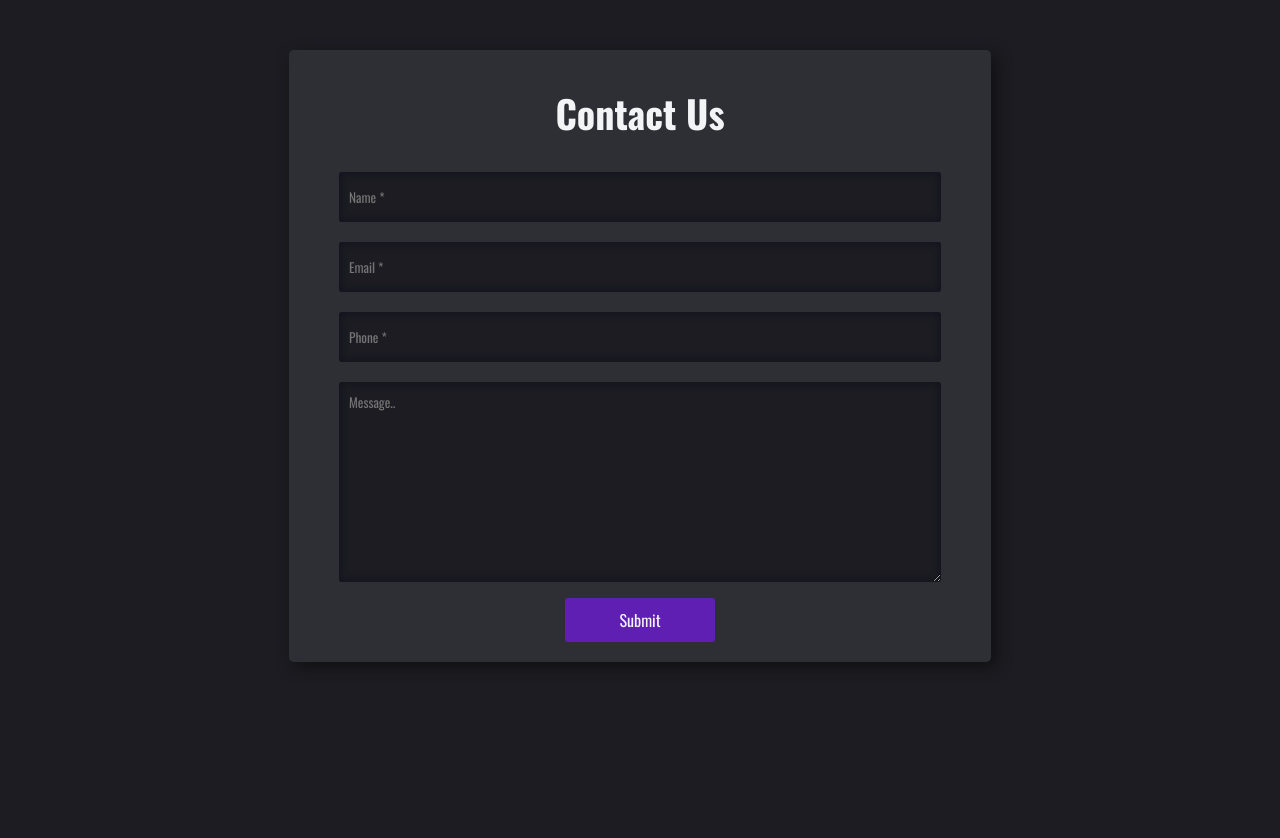
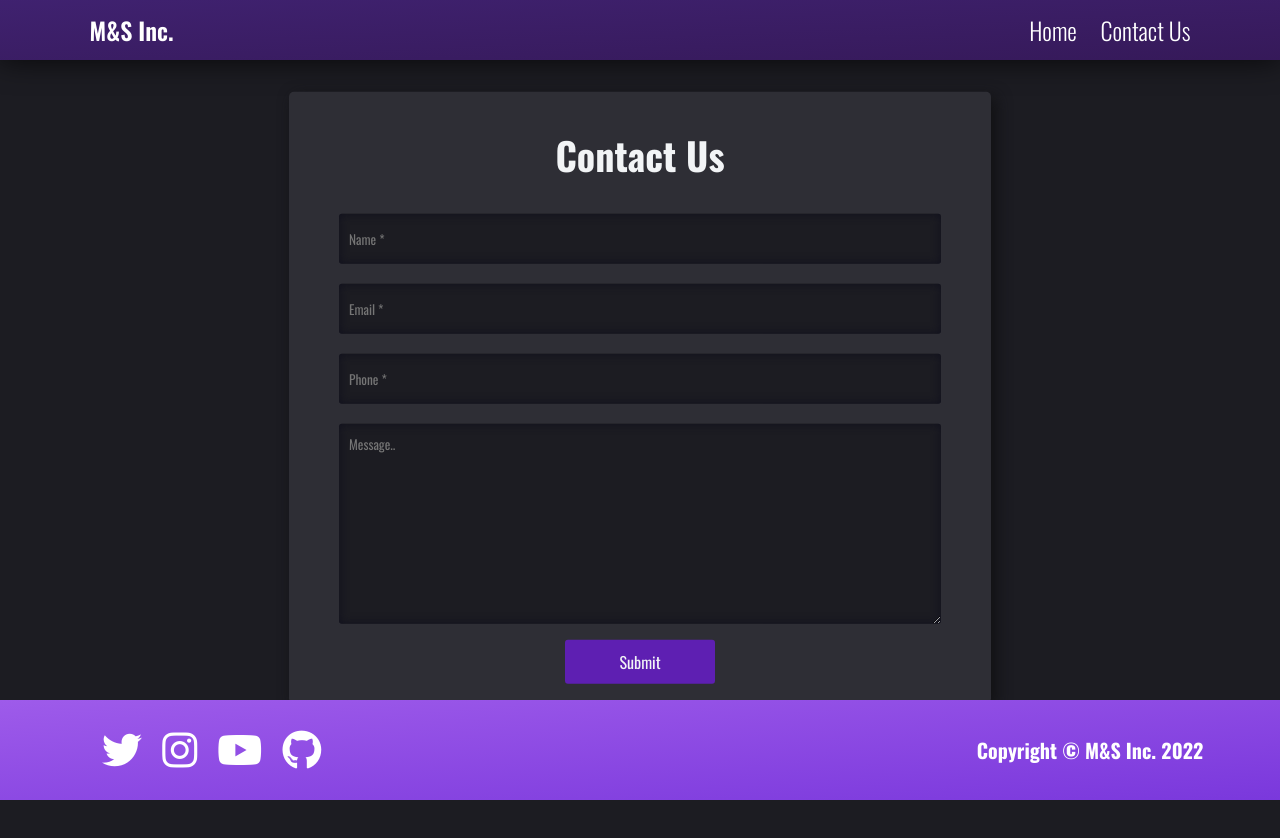
Before and after one commit to Apricosma/my-dev-team, a plain HTML site: page contact.html in a window 1280 px wide. After the commit the page ends 800 px from the top, so only its background shows below. Drawn offline with nearby package versions, Linux system fonts and the light colour scheme.

Commit message:
Fix contact page and footer on both pages

```diff
--- a/assets/style/contact.css
+++ b/assets/style/contact.css
@@ -20,6 +20,74 @@ body {
     margin-inline: auto;
 }
 
+/* - - - - - - - - - - - - -
+        HEADER
+- - - - - - - - - - - - - - */
+
+.title {
+    user-select: none;
+}
+
+.title, a {
+    font-size: 24px;
+    height: 60px;
+    font-weight: 600;
+    color: #000000;
+    font-family: inherit;
+    line-height: 60px;
+    text-decoration: none;
+}
+
+header a {
+    font-size: 24px;
+    font-weight: 300;
+    position: relative;
+    padding: 1px 0;
+}
+
+header a::after {
+    content: '';
+    position: absolute;
+    bottom: 0;
+    left: 0;
+    width: 100%;
+    height: 2px;
+    background-color: #fff;
+    opacity: 0;
+    transition: opacity 0.3s, transform 0.3s;
+  }
+
+:hover::after, header a:focus::after {
+    opacity: 1;
+    transform: translate3d(0, 1px, 0);
+}
+
+header a, .title {
+    color: #fff;
+}
+
+li {
+    display: inline;
+    overflow: auto;
+    margin-left: 20px;
+}
+
+/* Adds margin between all elements inside */
+header > * {
+    margin: 0 7vw;
+}
+
+header {
+    width: 100%;
+    display: flex;
+    background: linear-gradient(to top left, #54169b75, #6928cb75);
+    box-shadow: 0px 0px 30px rgba(0, 0, 0, 0.75);
+    overflow: hidden;
+    position: absolute;
+    top: 0;
+    justify-content: space-between;
+}
+
 
 /* - - - - - - - - - - - - - - */
 /* Form                        */
@@ -28,7 +96,7 @@ body {
 .form-section {
     margin: auto;
     width: 50%;
-    margin-top: 50px;
+    transform: translate(0, 15%);
     background-color: #2e2e35;
     padding: 25px 50px;
     box-shadow: 5px 5px 15px #111113;
@@ -100,3 +168,56 @@ input[type=button]:hover {
         width: 90%;
     }
 }
+
+.form-container {
+    height: 80vh;
+}
+
+/* - - - - - - - - - - - - -
+        FOOTER
+- - - - - - - - - - - - - - */
+
+footer {
+    /* padding: 20px 0 30px; */
+    background: linear-gradient(to bottom right, #9e5bea, #7a38dc);
+    display: flex;
+    justify-content: space-between;
+    align-items: center;
+    position: absolute;
+    bottom: 0;
+    width: 100%;
+}
+
+footer h2 {
+    padding: 10px 0;
+}
+
+.social {
+    margin-left: 6vw;
+}
+
+.social a {
+    margin: 0 0.4vw;
+    font-size: 40px;
+    text-decoration: none;
+}
+
+#copyright {
+    font-size: 20px;
+    text-align: right;
+    margin-right: 6vw;
+
+}
+
+.fa-brands, #copyright {
+    color: #fff;
+    transition: 0.1s ease-in-out;
+    font-style: none;
+    padding: 30px 0;
+
+}
+
+.fa-brands:hover {
+    color: #fff;
+    filter: drop-shadow(0 0 5px #777);
+}
--- a/assets/style/index.css
+++ b/assets/style/index.css
@@ -133,7 +133,7 @@ header {
 - - - - - - - - - - - - - - */
 
 footer {
-    padding: 20px 0 30px;
+    /* padding: 20px 0 30px; */
     background: linear-gradient(to bottom right, #9e5bea, #7a38dc);
     display: flex;
     justify-content: space-between;
@@ -269,7 +269,7 @@ footer h2 {
 .card p {
     margin: 1px 0;
     font-size: 24px;
-    background-color: rgb(148, 79, 144);
+    background-color: #9e5bea;
     box-shadow: 5px 5px 10px #1b1b20;
     color: var(--app-font-color);
     padding-left: 7px;
--- a/contact.html
+++ b/contact.html
@@ -10,13 +10,24 @@
         <link rel="preconnect" href="https://fonts.googleapis.com">
         <link rel="preconnect" href="https://fonts.gstatic.com" crossorigin>
         <link href="https://fonts.googleapis.com/css2?family=Oswald:wght@200;300;400;500;600;700&display=swap" rel="stylesheet">
+        <link rel="stylesheet" href="https://cdnjs.cloudflare.com/ajax/libs/font-awesome/6.2.0/css/all.min.css" integrity="sha512-xh6O/CkQoPOWDdYTDqeRdPCVd1SpvCA9XXcUnZS2FmJNp1coAFzvtCN9BmamE+4aHK8yyUHUSCcJHgXloTyT2A==" crossorigin="anonymous" referrerpolicy="no-referrer">
         <title>My Dev Team</title>
         <link rel="stylesheet" type="text/css" href="assets/style/contact.css">
         <script src="assets/script/index.js" defer></script>
     </head>
     <body>
         <main>
-            <div class="container">
+            <header class="flexbox">
+                <p class="title">M&S Inc.</p>
+                <nav class="sidebar">
+                    <ul>
+                        <li><a id="underline-target" href="index.html">Home</a></li>
+                        <li><a id="underline-target" href="contact.html">Contact Us</a></li>
+                    </ul>
+                </nav>
+            </header>
+
+            <div class="container form-container">
                 <div class="flex">
                     <section class="form-section">
                         <h2>Contact Us</h2>
@@ -30,6 +41,29 @@
                     </section>
                 </div>
             </div>
+
+            <footer class="flexbox">
+                <div class="social">
+                    <ul>
+                        <li>
+                            <a href="https://twitter.com/djcatlol">
+                                <i class="fa-brands fa-twitter"></i>
+                            </a>
+                            <a href="https://instagram.com/djcatlol">
+                                <i class="fa-brands fa-instagram"></i>
+                            </a>
+                            <a href="https://youtube.com/c/djcat1">
+                                <i class="fa-brands fa-youtube"></i>
+                            </a>
+                            <a href="https://github.com/Apricosma">
+                                <i class="fa-brands fa-github"></i>
+                            </a>
+                        </li>
+                    </ul>
+                </div>
+                <h2 id="copyright">Copyright © M&S Inc. 2022</h2>
+            </footer>
+
         </main>
     </body>
 </html>
```
Also changed, not shown: index.html (+1 -1 lines).
